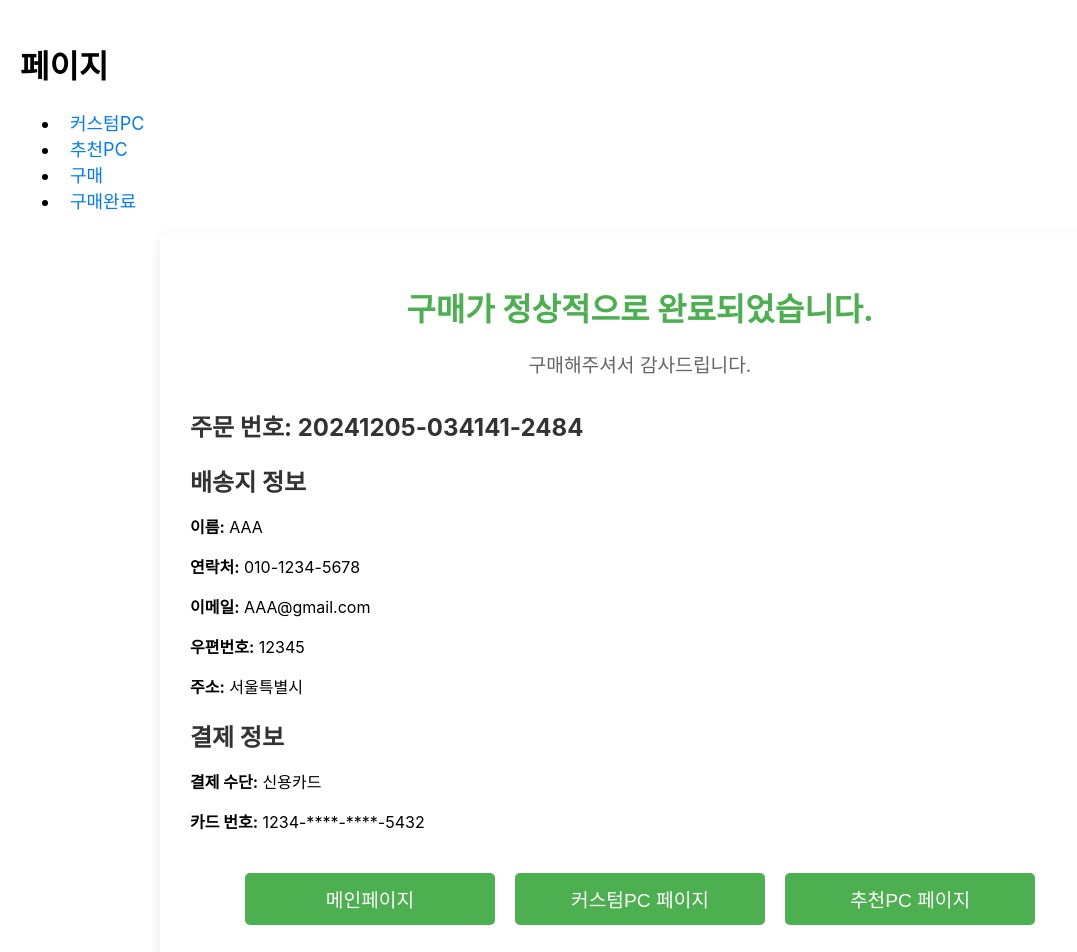
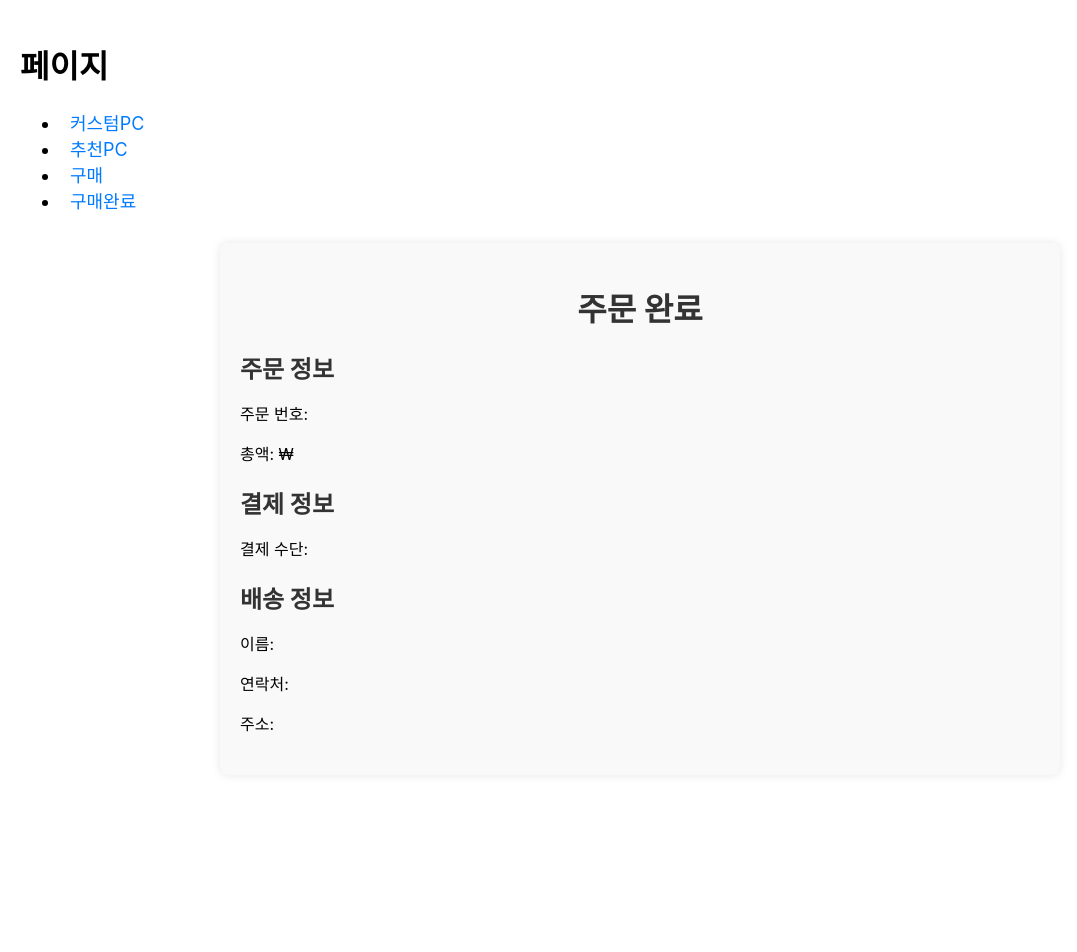
Before and after one commit to suddengithub/Y_FRONTEND, a React (Create React App) app: page /order-success in a window 1280 px wide. Shown: the top 952 px of the page, without its empty margins (0-1077 px from the left). After the commit the page ends 825 px from the top, so only its background shows below. Built offline with nearby package versions, Linux system fonts and the light colour scheme.

Commit message:
order 정보 order success로 출력 가능완료

```diff
--- a/src/components/Order.jsx
+++ b/src/components/Order.jsx
@@ -3,21 +3,21 @@ import { useNavigate } from "react-router-dom";
 
 // 카드 유형을 인식하는 함수
 const getCardType = (cardNumber) => {
-  const amexRegex = /^(34|37)/; // American Express는 34 또는 37로 시작
-  const shinhanRegex = /^3/; // Shinhan은 3으로 시작
-  const visaRegex = /^4/; // VISA는 4로 시작
-  const masterCardRegex = /^5/; // MasterCard는 5로 시작
+  const amexRegex = /^(34|37)/;
+  const shinhanRegex = /^3/;
+  const visaRegex = /^4/;
+  const masterCardRegex = /^5/;
 
   if (amexRegex.test(cardNumber)) {
-    return "American Express"; // American Express가 우선
+    return "American Express";
   } else if (shinhanRegex.test(cardNumber)) {
-    return "Shinhan"; // 그 다음 Shinhan 카드
+    return "Shinhan";
   } else if (visaRegex.test(cardNumber)) {
-    return "VISA"; // VISA
+    return "VISA";
   } else if (masterCardRegex.test(cardNumber)) {
-    return "MasterCard"; // MasterCard
+    return "MasterCard";
   } else {
-    return null; // 카드 유형을 인식할 수 없을 경우
+    return null;
   }
 };
 
@@ -25,18 +25,8 @@ const Order = () => {
   const navigate = useNavigate();
   const [orderSummary, setOrderSummary] = useState({
     items: [
-      {
-        name: "A",
-        quantity: 1,
-        price: 100,
-        options: "a",
-      },
-      {
-        name: "A",
-        quantity: 2,
-        price: 200,
-        options: "a",
-      },
+      { name: "A", quantity: 1, price: 100, options: "a" },
+      { name: "A", quantity: 2, price: 200, options: "a" },
     ],
     shippingCost: 0,
     discount: 0,
@@ -50,7 +40,7 @@ const Order = () => {
     expiryYear: "",
     CVC: "",
     password: "",
-    paymentMethod: "신용카드", // 기본 결제 수단
+    paymentMethod: "신용카드",
   });
 
   const [shippingInfo, setShippingInfo] = useState({
@@ -93,11 +83,9 @@ const Order = () => {
 
   // 카드 번호 변경 처리
   const handleCardNumberChange = (e) => {
-    const value = e.target.value.replace(/\D/g, ""); // 숫자만 입력 가능
+    const value = e.target.value.replace(/\D/g, "");
     if (value.length <= 16) {
-      const formatted = value
-        .replace(/(\d{4})(?=\d)/g, "$1-") // 4글자마다 하이픈 추가
-        .trim();
+      const formatted = value.replace(/(\d{4})(?=\d)/g, "$1-").trim();
       setPaymentInfo((prevState) => ({
         ...prevState,
         cardNumber: formatted,
@@ -129,25 +117,31 @@ const Order = () => {
   // 결제 처리
   const handlePlaceOrder = () => {
     if (
-      !paymentInfo.cardNumber ||
-      !paymentInfo.expiryMonth ||
-      !paymentInfo.expiryYear ||
-      !paymentInfo.CVC
+      paymentInfo.paymentMethod === "신용카드" &&
+      (!paymentInfo.cardNumber ||
+        !paymentInfo.expiryMonth ||
+        !paymentInfo.expiryYear ||
+        !paymentInfo.CVC)
     ) {
       setMessage("결제 정보를 모두 입력해주세요.");
       return;
     }
+
     if (!shippingInfo.name || !shippingInfo.phone || !shippingInfo.address) {
       setMessage("배송 정보를 모두 입력해주세요.");
       return;
     }
+
     setMessage("결제 중입니다...");
 
-    // 결제 API 호출
-    setTimeout(() => {
-      navigate("/order-success");
-      setMessage("주문이 완료되었습니다!");
-    }, 2000); // 2초 후 주문 완료 메시지
+    // 주문 정보 및 결제 정보를 state로 전달
+    navigate("/order-success", {
+      state: {
+        orderSummary,
+        paymentInfo,
+        shippingInfo,
+      },
+    });
   };
 
   return (
@@ -210,7 +204,7 @@ const Order = () => {
         <ul style={styles.list}>
           {orderSummary.items.map((item, index) => (
             <li key={index} style={styles.listItem}>
-              <p>{item.name}</p>
+              <p>제품명: {item.name}</p>
               <p>수량: {item.quantity}</p>
               <p>가격: ₩{item.price}</p>
               <p>옵션: {item.options}</p>
@@ -370,57 +364,56 @@ const styles = {
     alignItems: "center",
   },
   slash: {
-    fontSize: "2em",
-    marginBottom: "20px",
-    alignSelf: "center",
+    fontSize: "1.5em",
+    padding: "0 10px",
   },
   passwordBox: {
     display: "flex",
+    justifyContent: "space-between",
     alignItems: "center",
   },
   maskBox: {
     padding: "10px",
     borderRadius: "5px",
-    marginLeft: "-5px",
-    marginBottom: " 10px",
   },
   select: {
-    width: "99%",
+    width: "100%",
     padding: "10px",
     marginBottom: "15px",
     border: "1px solid #ddd",
     borderRadius: "5px",
-  },
-  button: {
-    backgroundColor: "#4CAF50",
-    color: "white",
-    padding: "15px 30px",
-    border: "none",
-    borderRadius: "5px",
-    cursor: "pointer",
-    fontSize: "1.2em",
-    width: "100%",
-  },
-  message: {
-    color: "#d9534f",
-    fontWeight: "bold",
-    textAlign: "center",
   },
   list: {
     listStyleType: "none",
     padding: "0",
   },
   listItem: {
+    borderBottom: "1px solid #eee",
     padding: "10px 0",
   },
   summary: {
+    fontSize: "1.2em",
     fontWeight: "bold",
+    marginBottom: "15px",
   },
   cardTypeBox: {
     display: "flex",
-    justifyContent: "center",
     alignItems: "center",
     marginTop: "10px",
+  },
+  button: {
+    backgroundColor: "#4CAF50",
+    color: "#fff",
+    padding: "15px 20px",
+    border: "none",
+    borderRadius: "5px",
+    fontSize: "16px",
+    cursor: "pointer",
+  },
+  message: {
+    textAlign: "center",
+    color: "red",
+    fontWeight: "bold",
   },
 };
 
--- a/src/components/OrderSuccess.jsx
+++ b/src/components/OrderSuccess.jsx
@@ -1,142 +1,70 @@
-import React, { useState } from "react";
-import { useNavigate } from "react-router-dom";
+import React from "react";
+import { useLocation } from "react-router-dom";
 
 const OrderSuccess = () => {
-  const navigate = useNavigate();
+  // useLocation 훅을 사용하여 이전 페이지에서 전달된 state 데이터 가져오기
+  const location = useLocation();
+  const { orderSummary, paymentInfo, shippingInfo } = location.state || {};
 
-  // 주문 번호 생성 (오늘 날짜 + 현재시간 + 난수 코드)
-  const generateOrderNumber = () => {
-    const now = new Date();
-    const date = now.toISOString().split("T")[0].replace(/-/g, "");
-    const time = now.toTimeString().split(" ")[0].replace(/:/g, "");
-    const randomCode = Math.floor(1000 + Math.random() * 9000); // 1000부터 9999 사이의 난수 생성
-    return `${date}-${time}-${randomCode}`;
-  };
-
-  // 더미 데이터 (배송지 정보, 결제 정보)
-  const [shippingInfo, setShippingInfo] = useState({
-    name: "AAA",
-    phone: "010-1234-5678",
-    email: "AAA@gmail.com",
-    postalCode: "12345",
-    address: "서울특별시 ",
-  });
-
-  const [paymentInfo, setPaymentInfo] = useState({
-    cardNumber: "1234-5678-9876-5432",
-    paymentMethod: "신용카드",
-  });
-
-  // 주문 번호 생성
-  const orderNumber = generateOrderNumber();
-
-  // 카드 번호 마스킹 함수
+  // 카드 번호 중간 8자리를 마스킹하는 함수
   const maskCardNumber = (cardNumber) => {
-    const cardParts = cardNumber.split("-");
-    return `${cardParts[0]}-****-****-${cardParts[3]}`; // 중간 8자리 마스킹
+    return cardNumber.replace(/\d(?=\d{4})/g, "*");
   };
 
   return (
     <div style={styles.container}>
-      <h1 style={styles.header}>구매가 정상적으로 완료되었습니다.</h1>
-      <p style={styles.subHeader}>구매해주셔서 감사드립니다.</p>
+      <h1 style={styles.header}>주문 완료</h1>
 
+      {/* 주문 정보 섹션 */}
       <section style={styles.section}>
-        <h2 style={styles.sectionTitle}>주문 번호: {orderNumber}</h2>
+        <h2 style={styles.sectionTitle}>주문 정보</h2>
+        <p>주문 번호: {orderSummary?.orderId}</p>
+        <p>총액: ₩{orderSummary?.total}</p>
       </section>
 
+      {/* 결제 정보 섹션 */}
       <section style={styles.section}>
-        <h2 style={styles.sectionTitle}>배송지 정보</h2>
-        <p>
-          <strong>이름:</strong> {shippingInfo.name}
-        </p>
-        <p>
-          <strong>연락처:</strong> {shippingInfo.phone}
-        </p>
-        <p>
-          <strong>이메일:</strong> {shippingInfo.email}
-        </p>
-        <p>
-          <strong>우편번호:</strong> {shippingInfo.postalCode}
-        </p>
-        <p>
-          <strong>주소:</strong> {shippingInfo.address}
-        </p>
+        <h2 style={styles.sectionTitle}>결제 정보</h2>
+        <p>결제 수단: {paymentInfo?.paymentMethod}</p>
+        {paymentInfo?.paymentMethod === "신용카드" && (
+          <p>카드 번호: {maskCardNumber(paymentInfo.cardNumber)}</p>
+        )}
+        {paymentInfo?.paymentMethod === "TOSS" && <p>TOSS 결제 완료</p>}
       </section>
 
+      {/* 배송 정보 섹션 */}
       <section style={styles.section}>
-        <h2 style={styles.sectionTitle}>결제 정보</h2>
-        <p>
-          <strong>결제 수단:</strong> {paymentInfo.paymentMethod}
-        </p>
-        <p>
-          <strong>카드 번호:</strong> {maskCardNumber(paymentInfo.cardNumber)}
-        </p>
+        <h2 style={styles.sectionTitle}>배송 정보</h2>
+        <p>이름: {shippingInfo?.name}</p>
+        <p>연락처: {shippingInfo?.phone}</p>
+        <p>주소: {shippingInfo?.address}</p>
       </section>
-
-      <div style={styles.buttonContainer}>
-        <button onClick={() => navigate("/")} style={styles.button}>
-          메인페이지
-        </button>
-        <button onClick={() => navigate("/own-pc")} style={styles.button}>
-          커스텀PC 페이지
-        </button>
-        <button onClick={() => navigate("/suggested-pc")} style={styles.button}>
-          추천PC 페이지
-        </button>
-      </div>
     </div>
   );
 };
 
+// 스타일 객체
 const styles = {
   container: {
-    maxWidth: "900px",
-    margin: "20px auto",
-    padding: "30px",
-    backgroundColor: "#fff",
+    maxWidth: "800px",
+    margin: "30px auto",
+    padding: "20px",
+    backgroundColor: "#f9f9f9",
     borderRadius: "8px",
-    boxShadow: "0 4px 12px rgba(0, 0, 0, 0.1)",
-    textAlign: "center",
+    boxShadow: "0 0 10px rgba(0, 0, 0, 0.1)",
   },
   header: {
-    fontSize: "2rem",
-    fontWeight: "bold",
-    color: "#4CAF50",
+    textAlign: "center",
+    color: "#333",
     marginBottom: "20px",
-  },
-  subHeader: {
-    fontSize: "1.2rem",
-    color: "#666",
-    marginBottom: "30px",
   },
   section: {
     marginBottom: "20px",
-    textAlign: "left",
   },
   sectionTitle: {
-    fontSize: "1.5rem",
-    fontWeight: "bold",
+    fontSize: "1.5em",
     color: "#333",
     marginBottom: "10px",
-  },
-  buttonContainer: {
-    marginTop: "30px",
-  },
-  button: {
-    backgroundColor: "#4CAF50",
-    color: "white",
-    padding: "12px 30px",
-    border: "none",
-    borderRadius: "5px",
-    cursor: "pointer",
-    fontSize: "1.2rem",
-    margin: "10px",
-    width: "250px",
-    transition: "background-color 0.3s",
-  },
-  buttonHover: {
-    backgroundColor: "#45a049",
   },
 };
 
```
